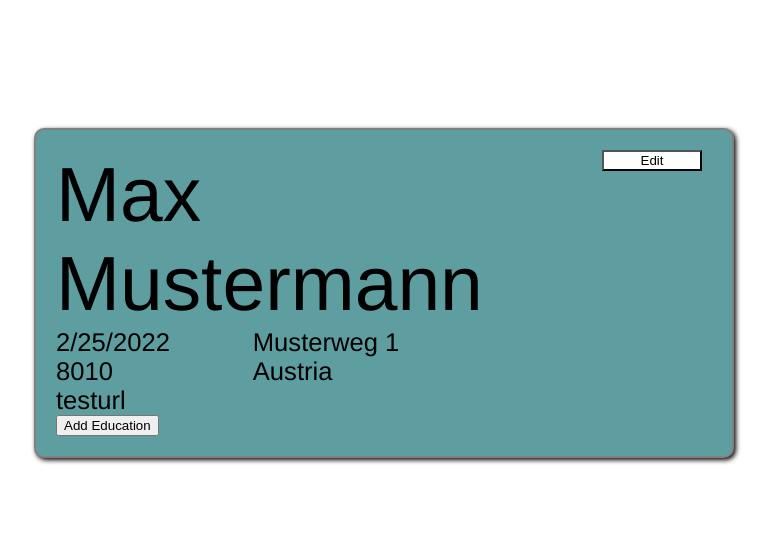
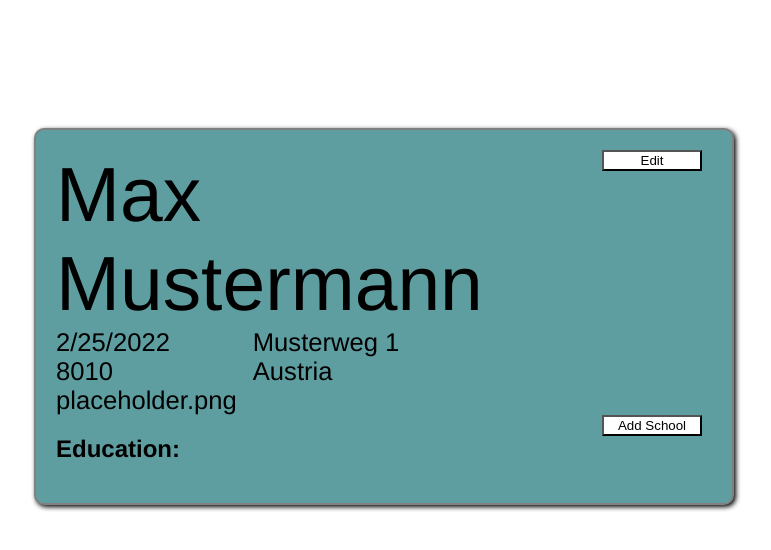
Before and after one commit to vertskater/cv-project, a React (Create React App) app: page / in a window 1280 px wide. Shown: the top 550 px of the page, without its empty margins (94-865 px from the left). Built offline with nearby package versions, Linux system fonts and the light colour scheme.

Commit message:
education component

```diff
--- a/package.json
+++ b/package.json
@@ -11,6 +11,7 @@
     "react-scripts": "5.0.0",
     "sass": "^1.49.8",
     "scss": "^0.2.4",
+    "uniqid": "^5.4.0",
     "web-vitals": "^2.1.4"
   },
   "scripts": {
--- a/src/App.js
+++ b/src/App.js
@@ -1,27 +1,14 @@
 import { Component } from "react";
 import Person from "./components/PersonData";
-import InputEdu from "./components/InputEdu";
+import Education from "./components/Education";
 import "./style/App.scss";
 
 class App extends Component {
-  constructor(props) {
-    super(props);
-    this.state = {
-      education: [],
-      showForm: false,
-    };
-  }
-  showForm = () => {
-    this.setState({ showForm: !this.state.showForm });
-  };
   render() {
     return (
       <div className="App">
         <Person />
-        <button className="btn-add" onClick={() => this.showForm()}>
-          Add Education
-        </button>
-        {this.state.showForm ? <InputEdu /> : null}
+        <Education />
       </div>
     );
   }
--- /dev/null
+++ b/src/School.js
@@ -0,0 +1,7 @@
+export default class School {
+  constructor(school, start, end, id) {
+    this.school = school;
+    this.start = start;
+    this.end = end;
+  }
+}
--- a/src/components/DataInput.js
+++ b/src/components/DataInput.jsx
@@ -2,26 +2,12 @@ import { Component } from "react";
 import "../style/Input.scss";
 
 export default class DataInput extends Component {
-  constructor(props) {
-    super(props);
-    //this.handleChange = this.handleChange.bind(this);
-  }
-  handleChange(e) {
-    e.preventDefault();
-    this.props.changeValues(
-      e.target.name.value,
-      e.target.lastname.value,
-      e.target.birthdate.value,
-      e.target.street.value,
-      e.target.zip.value,
-      e.target.country.value
-    );
-  }
   render() {
-    const { data } = this.props;
+    const { data, handleChange } = this.props;
+    //const { handleChange } = this.props;
     return (
       <div>
-        <form onSubmit={(e) => this.handleChange(e)}>
+        <form onSubmit={(e) => handleChange(e)}>
           <div className="column2">
             <label htmlFor="firstname">Name:</label>
             <input
--- a/src/components/DataShow.js
+++ b/src/components/DataShow.jsx
@@ -2,9 +2,6 @@ import { Component } from "react";
 import "../style/Datashow.scss";
 
 export default class DataShow extends Component {
-  constructor(props) {
-    super(props);
-  }
   render() {
     const { data } = this.props;
     const personData = Object.values(data);
--- /dev/null
+++ b/src/components/EduInput.jsx
@@ -0,0 +1,22 @@
+import { Component } from "react";
+
+import "../style/Education.scss";
+
+export default class EduInput extends Component {
+  render() {
+    const { addSchool } = this.props;
+    return (
+      <div>
+        <form onSubmit={(e) => addSchool(e)}>
+          <label htmlFor="school">School:</label>
+          <input type="text" id="school" name="school" required />
+          <label htmlFor="date-start">Startdate:</label>
+          <input type="date" id="date-start" name="date-start" required />
+          <label htmlFor="date-end">Enddate:</label>
+          <input type="date" id="date-end" name="date-end" required />
+          <input type="submit" value="save"></input>
+        </form>
+      </div>
+    );
+  }
+}
--- /dev/null
+++ b/src/components/Education.jsx
@@ -0,0 +1,64 @@
+import { Component } from "react";
+import uniqid from "uniqid";
+
+import EduInput from "./EduInput";
+import School from "../School";
+import Schools from "./Schools";
+import "../style/Education.scss";
+
+export default class Education extends Component {
+  constructor(props) {
+    super(props);
+    this.state = {
+      educations: [],
+      isEdit: false,
+      id: uniqid(),
+    };
+  }
+  editData() {
+    this.setState({ isEdit: !this.state.isEdit });
+  }
+  addSchool = (e) => {
+    e.preventDefault();
+    const school = new School(
+      e.target.school.value,
+      e.target["date-start"].value,
+      e.target["date-end"].value
+    );
+    this.setState((state) => ({
+      educations: [...state.educations, school],
+      id: uniqid(),
+    }));
+  };
+  handleClick = (schoolName) => {
+    this.setState((state) => ({
+      educations: state.educations.filter((item) => {
+        if (item.school !== schoolName) {
+          return item;
+        }
+      }),
+    }));
+  };
+  handleEdit = () => {
+    this.setState({ isEdit: !this.state.isEdit });
+  };
+  render() {
+    return (
+      <div className="education">
+        <h2>Education:</h2>
+        {this.state.isEdit && <EduInput addSchool={this.addSchool} />}
+        <button className="btn-edu" onClick={() => this.editData()}>
+          {this.state.isEdit ? "Done" : "Add School"}
+        </button>
+        {!this.state.isEdit && (
+          <Schools
+            schools={this.state.educations}
+            id={this.state.id}
+            clickHandler={this.handleClick}
+            editHandler={this.handleEdit}
+          />
+        )}
+      </div>
+    );
+  }
+}
--- a/src/components/InputEdu.js
+++ /dev/null
@@ -1,7 +0,0 @@
-import { Component } from "react";
-
-export default class InputEdu extends Component {
-  render() {
-    return <h1>this is input Edu</h1>;
-  }
-}
--- a/src/components/PersonData.js
+++ b/src/components/PersonData.jsx
@@ -13,13 +13,23 @@ export default class PersonData extends Component {
         adress: "Musterweg 1",
         zip: 8010,
         country: "Austria",
-        imgsrc: "testurl",
+        imgsrc: "placeholder.png",
       },
       isEdit: false,
-      dataPerson: [],
     };
     this.changeValues = this.changeValues.bind(this);
   }
+  handleChange = (e) => {
+    e.preventDefault();
+    this.changeValues(
+      e.target.name.value,
+      e.target.lastname.value,
+      e.target.birthdate.value,
+      e.target.street.value,
+      e.target.zip.value,
+      e.target.country.value
+    );
+  };
 
   editData() {
     this.setState({ isEdit: !this.state.isEdit });
@@ -42,7 +52,7 @@ export default class PersonData extends Component {
         {this.state.isEdit ? (
           <DataInput
             data={this.state.personalData}
-            changeValues={this.changeValues}
+            handleChange={this.handleChange}
           />
         ) : (
           <DataShow data={this.state.personalData} />
--- /dev/null
+++ b/src/components/Schools.jsx
@@ -0,0 +1,28 @@
+import * as React from "react";
+
+export default function Schools({ schools, id, clickHandler, editHandler }) {
+  return (
+    <div className="school">
+      <table>
+        <tbody>
+          {schools.map((school) => {
+            return (
+              <tr key={id}>
+                <td>{school.school}</td>
+                <td>{school.start}</td>
+                <td>{school.end}</td>
+                <td onClick={() => editHandler()}>edit</td>
+                <td
+                  className="del-school"
+                  onClick={() => clickHandler(school.school)}
+                >
+                  delete
+                </td>
+              </tr>
+            );
+          })}
+        </tbody>
+      </table>
+    </div>
+  );
+}
--- a/src/style/App.scss
+++ b/src/style/App.scss
@@ -25,6 +25,15 @@ body {
     width: 100px;
   }
 }
+.btn-add {
+  padding: 1em;
+  background-color: wheat;
+  color: black;
+  border-radius: 5px;
+  margin: 15px 0 15px 0;
+  text-align: center;
+}
+
 @media (max-width: 700px) {
   .App {
     width: auto;
--- /dev/null
+++ b/src/style/Education.scss
@@ -0,0 +1,15 @@
+.education {
+  position: relative;
+  padding: 20px 0;
+  input[type="date"] {
+    width: 45%;
+  }
+}
+
+.education .btn-edu {
+  position: absolute;
+  top: 0px;
+  right: 10px;
+  background-color: white;
+  width: 100px;
+}
```
Also changed, not shown: 1 other file (tests, documents, lock files or other folders).
